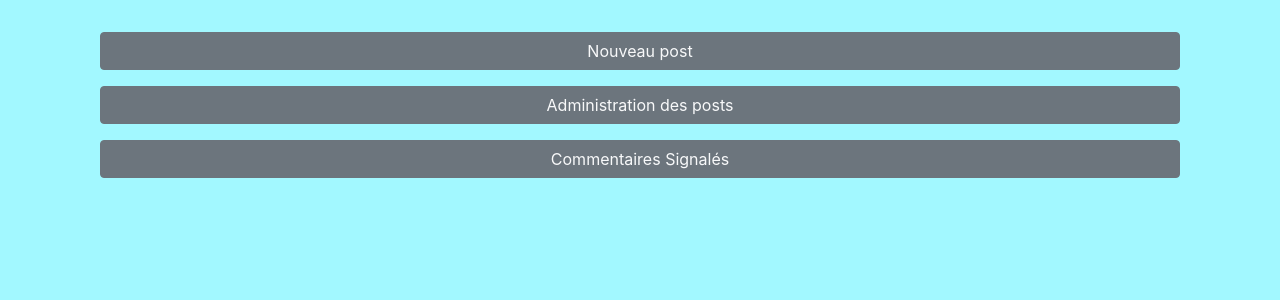
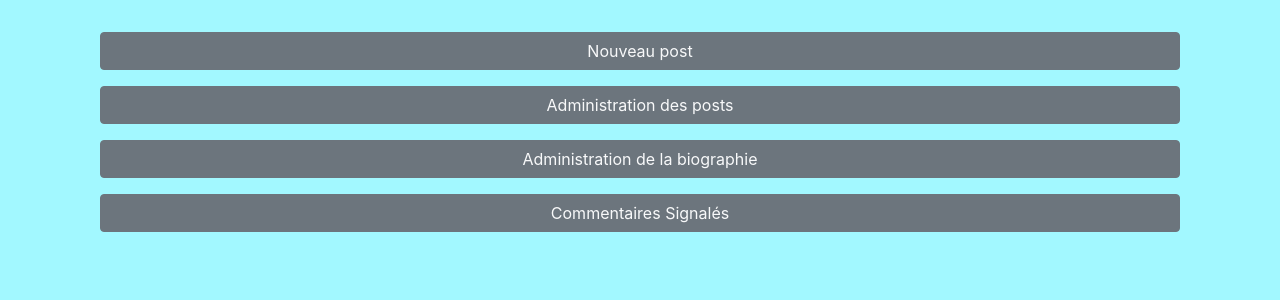
Before and after one commit to lserrano63/Jean-Forteroche, a PHP site: page /Views/adminView.php in a window 1280 px wide. Shown: the part 40-340 px from the top of the page. Run offline with PHP 8.4, Linux system fonts and the light colour scheme; some libraries are stand-ins or nearby versions.

Commit message:
Ajout acces admin a propos

```diff
--- a/Views/adminView.php
+++ b/Views/adminView.php
@@ -5,6 +5,7 @@
     <ul class="container list-unstyled d-flex justify-content-center flex-column">
         <li class="btn btn-secondary mt-3"><a class="text-light" href="?action=postCreation">Nouveau post</a></li>
         <li class="btn btn-secondary mt-3"><a class="text-light" href="?action=adminPost">Administration des posts</a></li>
+        <li class="btn btn-secondary mt-3"><a class="text-light" href="?action=adminBio">Administration de la biographie</a></li>
         <li class="btn btn-secondary mt-3"><a class="text-light" href="?action=viewReportedComments">Commentaires Signalés</a></li>
     </ul>
 </section>
```
